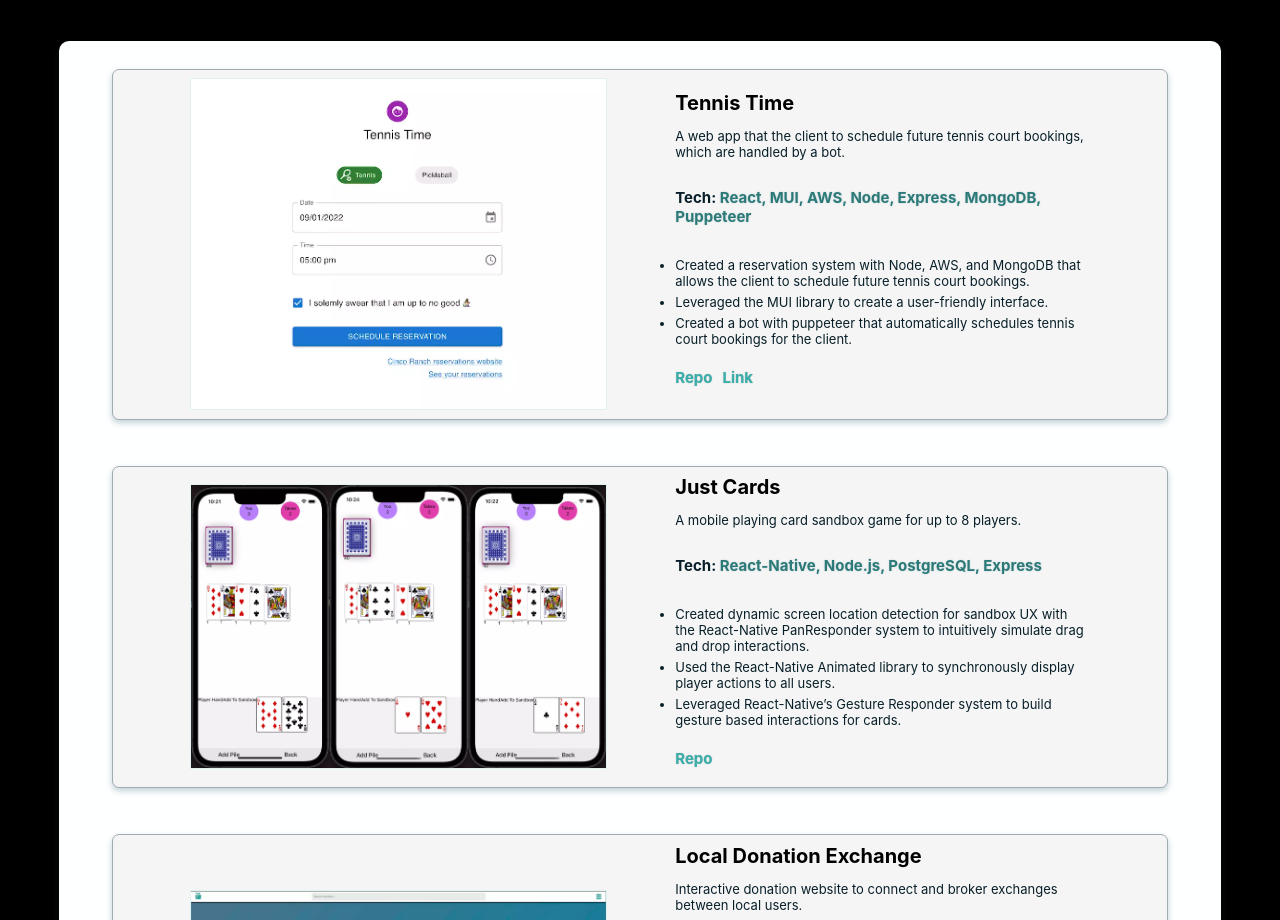
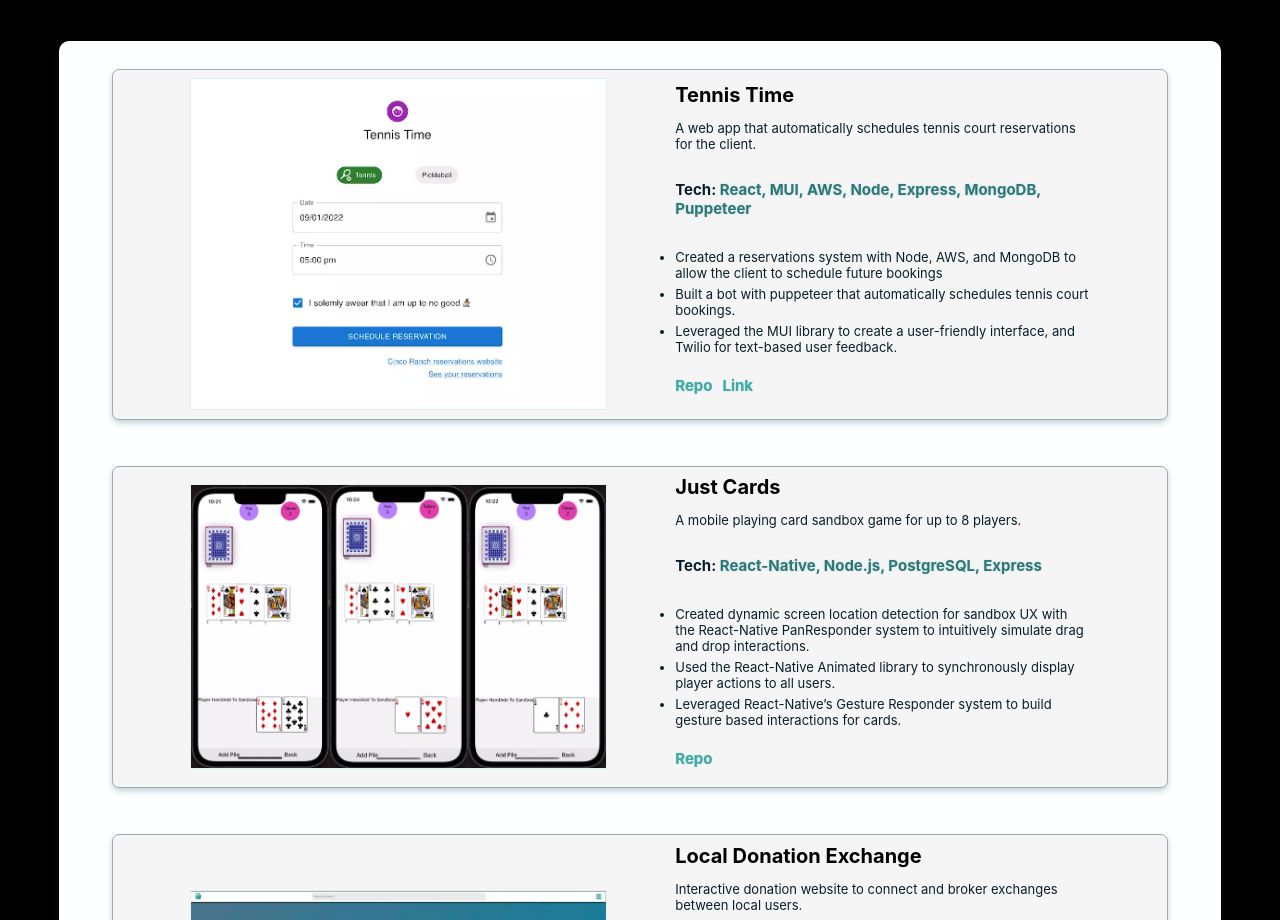
Before and after one commit to MarkAlperin/Personal-Website, a React (Create React App) app: page / in a window 1280 px wide. Shown: the part 3148-4068 px from the top of the page. Built offline with nearby package versions, Linux system fonts and the light colour scheme.

Commit message:
updated tennisTime project

```diff
--- a/src/assets/projects.js
+++ b/src/assets/projects.js
@@ -3,7 +3,7 @@
 const projects = [
   {
     name: "Tennis Time",
-    description: "A web app that the client to schedule future tennis court bookings, which are handled by a bot.",
+    description: "A web app that automatically schedules tennis court reservations for the client.",
     techs: [
       "React, ",
       "MUI, ",
@@ -15,9 +15,9 @@ const projects = [
     ],
     github: "https://github.com/MarkAlperin/Tennis_Time",
     bullets: [
-      "Created a reservation system with Node, AWS, and MongoDB that allows the client to schedule future tennis court bookings.",
-      "Leveraged the MUI library to create a user-friendly interface.",
-      "Created a bot with puppeteer that automatically schedules tennis court bookings for the client.",
+      "Created a reservations system with Node, AWS, and MongoDB to allow the client to schedule future bookings",
+      "Built a bot with puppeteer that automatically schedules tennis court bookings.",
+      "Leveraged the MUI library to create a user-friendly interface, and Twilio for text-based user feedback.",
     ],
     imageL: "tennisTime54.webp",
     imageS: "tennisTime24.webp",
```
